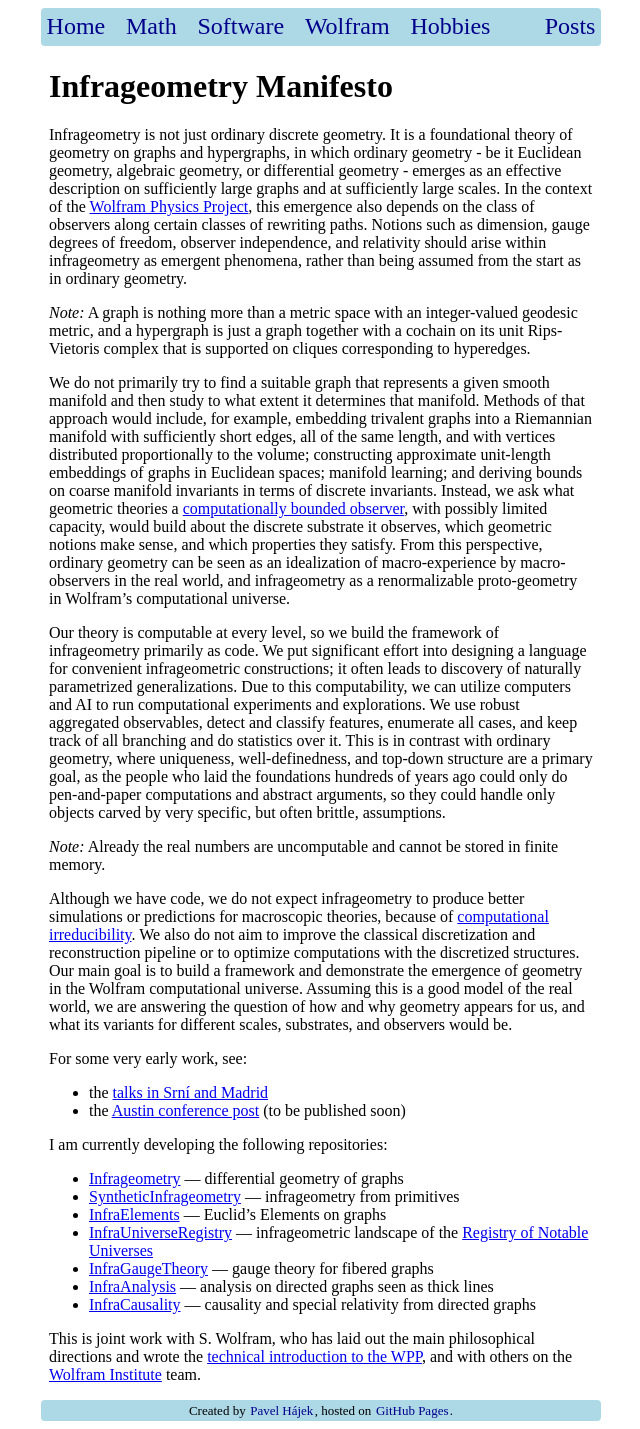
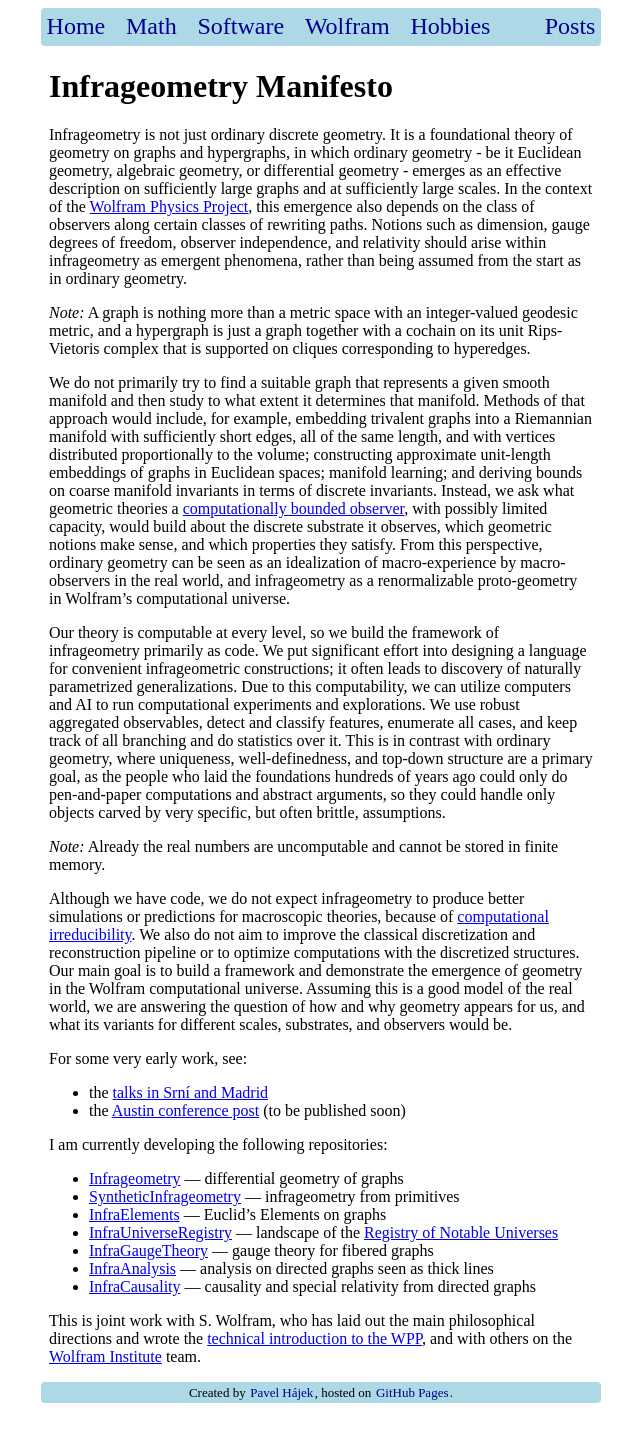
Before and after one commit to p135246/p135246.github.io, a Jekyll site: the page built from Wolfram/_posts/2026-05-30-infrageometry-manifesto.md, in a window 1280 px wide. Shown: the whole page, without its empty margins (319-959 px from the left). Built offline with Jekyll 4.4.1, drawn with Linux system fonts in a browser that asks for light colours; our own code applies the rules of GitHub Pages for plain Markdown files; comment, search, counter and statistics services are not loaded.

Commit message:
Shorten the InfraUniverseRegistry description

```diff
--- a/Wolfram/_posts/2026-05-30-infrageometry-manifesto.md
+++ b/Wolfram/_posts/2026-05-30-infrageometry-manifesto.md
@@ -42,7 +42,7 @@ I am currently developing the following repositories:
 - [Infrageometry](https://github.com/WolframInstitute/Infrageometry) — differential geometry of graphs
 - [SyntheticInfrageometry](https://github.com/WolframInstitute/SyntheticInfrageometry) — infrageometry from primitives
 - [InfraElements](https://github.com/WolframInstitute/InfraElements) — Euclid's Elements on graphs
-- [InfraUniverseRegistry](https://github.com/WolframInstitute/InfraUniverseRegistry) — infrageometric landscape of the [Registry of Notable Universes][registry]
+- [InfraUniverseRegistry](https://github.com/WolframInstitute/InfraUniverseRegistry) — landscape of the [Registry of Notable Universes][registry]
 - [InfraGaugeTheory](https://github.com/WolframInstitute/InfraGaugeTheory) — gauge theory for fibered graphs
 - [InfraAnalysis](https://github.com/WolframInstitute/InfraAnalysis) — analysis on directed graphs seen as thick lines
 - [InfraCausality](https://github.com/WolframInstitute/InfraCausality) — causality and special relativity from directed graphs
```
